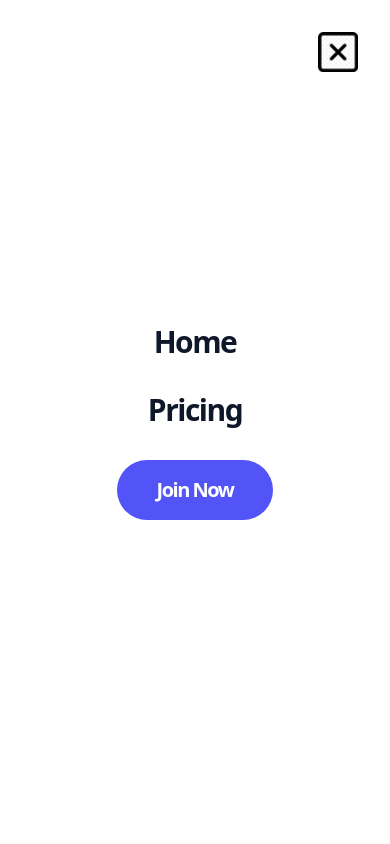
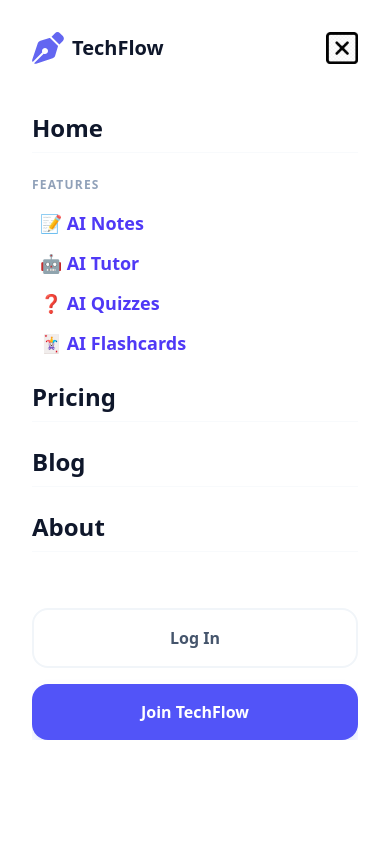
Before and after one commit to aryajidhruv/techflow, a React (Vite) app: page / in a window 390 px wide. Both pictures are taken after a click on the button 350 px from the left and 54 px from the top of the page. Shown: the top 844 px of the page. Built offline with nearby package versions, Linux system fonts and the light colour scheme.

Commit message:
update for mobile phones

```diff
--- a/src/App.jsx
+++ b/src/App.jsx
@@ -8,6 +8,14 @@ import Login from './Login';
 import Pricing from './Pricing';
 import Blog from './Blog';
 import About from './About';
+
+function ScrollToTop() {
+  const { pathname } = useLocation();
+  useEffect(() => {
+    window.scrollTo(0, 0);
+  }, [pathname]);
+  return null;
+}
 
 const LandingPage = () => {
   const [isMenuOpen, setIsMenuOpen] = useState(false);
@@ -399,18 +407,47 @@ const LandingPage = () => {
       </section>
 
       {/* --- MOBILE MENU --- */}
-      {isMenuOpen && (
-        <div className='fixed inset-0 bg-white z-[200] flex flex-col items-center justify-center gap-10 p-10'>
-          <button className='absolute top-8 right-8' onClick={() => setIsMenuOpen(false)}>
-            <img src="close.webp" className='w-10 h-10' alt="close" />
-          </button>
-          <nav className='flex flex-col items-center gap-8 text-3xl font-black text-slate-900 tracking-tighter'>
-            <Link to="/" onClick={() => setIsMenuOpen(false)}>Home</Link>
-            <Link to="/pricing" onClick={() => setIsMenuOpen(false)}>Pricing</Link>
-            <Link to="/signup" className='bg-[#5254f8] text-white px-10 py-4 rounded-full text-xl' onClick={() => setIsMenuOpen(false)}>Join Now</Link>
-          </nav>
+      {/* --- MOBILE MENU --- */}
+{isMenuOpen && (
+  <div className='fixed inset-0 bg-white z-[200] flex flex-col p-8 animate-in fade-in zoom-in-95 duration-300'>
+    {/* Close Button Header */}
+    <div className='flex justify-between items-center mb-12'>
+      <div className='flex items-center gap-2'>
+        <img src="StudySyn.svg" alt="logo" className='h-8' />
+        <span className='text-xl font-black text-slate-900'>TechFlow</span>
+      </div>
+      <button onClick={() => setIsMenuOpen(false)}>
+        <img src="close.webp" className='w-8 h-8' alt="close" />
+      </button>
+    </div>
+
+    {/* Navigation Links */}
+    <nav className='flex flex-col gap-6 overflow-y-auto'>
+      <Link to="/" onClick={() => setIsMenuOpen(false)} className='text-2xl font-black text-slate-900 border-b border-slate-50 pb-2'>Home</Link>
+
+      {/* Features Sub-Group */}
+      <div className='flex flex-col gap-4'>
+        <p className='text-xs font-black text-slate-400 uppercase tracking-widest'>Features</p>
+        <div className='grid grid-cols-1 gap-3 ml-2'>
+          <Link to="/ai-notes" onClick={() => setIsMenuOpen(false)} className='text-lg font-bold text-indigo-600'>📝 AI Notes</Link>
+          <Link to="/ai-tutor" onClick={() => setIsMenuOpen(false)} className='text-lg font-bold text-indigo-600'>🤖 AI Tutor</Link>
+          <Link to="/ai-quiz" onClick={() => setIsMenuOpen(false)} className='text-lg font-bold text-indigo-600'>❓ AI Quizzes</Link>
+          <Link to="/ai-flashcards" onClick={() => setIsMenuOpen(false)} className='text-lg font-bold text-indigo-600'>🃏 AI Flashcards</Link>
         </div>
-      )}
+      </div>
+
+      <Link to="/pricing" onClick={() => setIsMenuOpen(false)} className='text-2xl font-black text-slate-900 border-b border-slate-50 pb-2'>Pricing</Link>
+      <Link to="/blog" onClick={() => setIsMenuOpen(false)} className='text-2xl font-black text-slate-900 border-b border-slate-50 pb-2'>Blog</Link>
+      <Link to="/about" onClick={() => setIsMenuOpen(false)} className='text-2xl font-black text-slate-900 border-b border-slate-50 pb-2'>About</Link>
+
+      {/* Auth Buttons for Mobile */}
+      <div className='flex flex-col gap-4 mt-8'>
+        <Link to="/login" onClick={() => setIsMenuOpen(false)} className='w-full py-4 text-center font-bold text-slate-600 border-2 border-slate-100 rounded-2xl'>Log In</Link>
+        <Link to="/signup" onClick={() => setIsMenuOpen(false)} className='w-full py-4 text-center font-black text-white bg-[#5254f8] rounded-2xl shadow-lg shadow-indigo-100'>Join TechFlow</Link>
+      </div>
+    </nav>
+  </div>
+)}
     </div>
   );
 };
```
